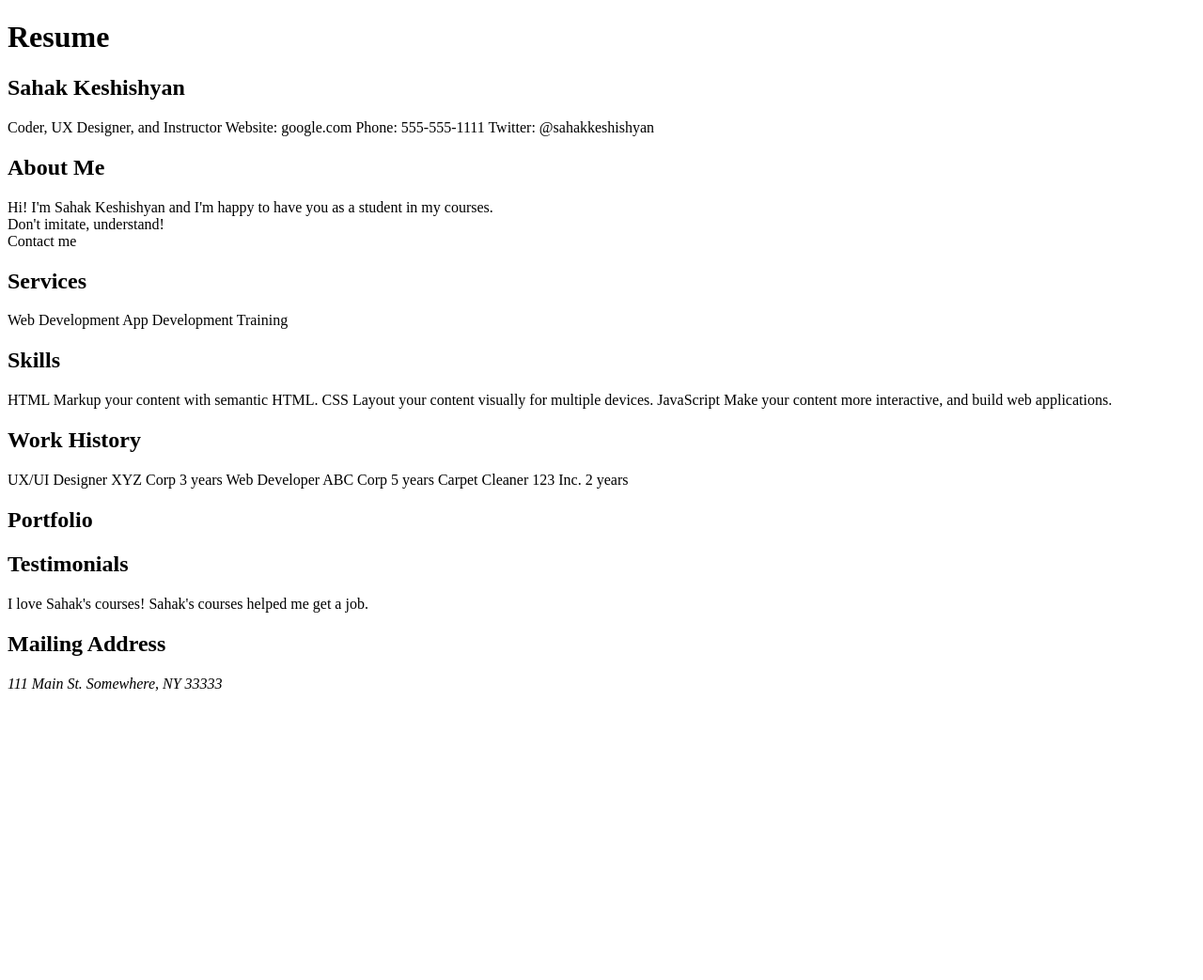
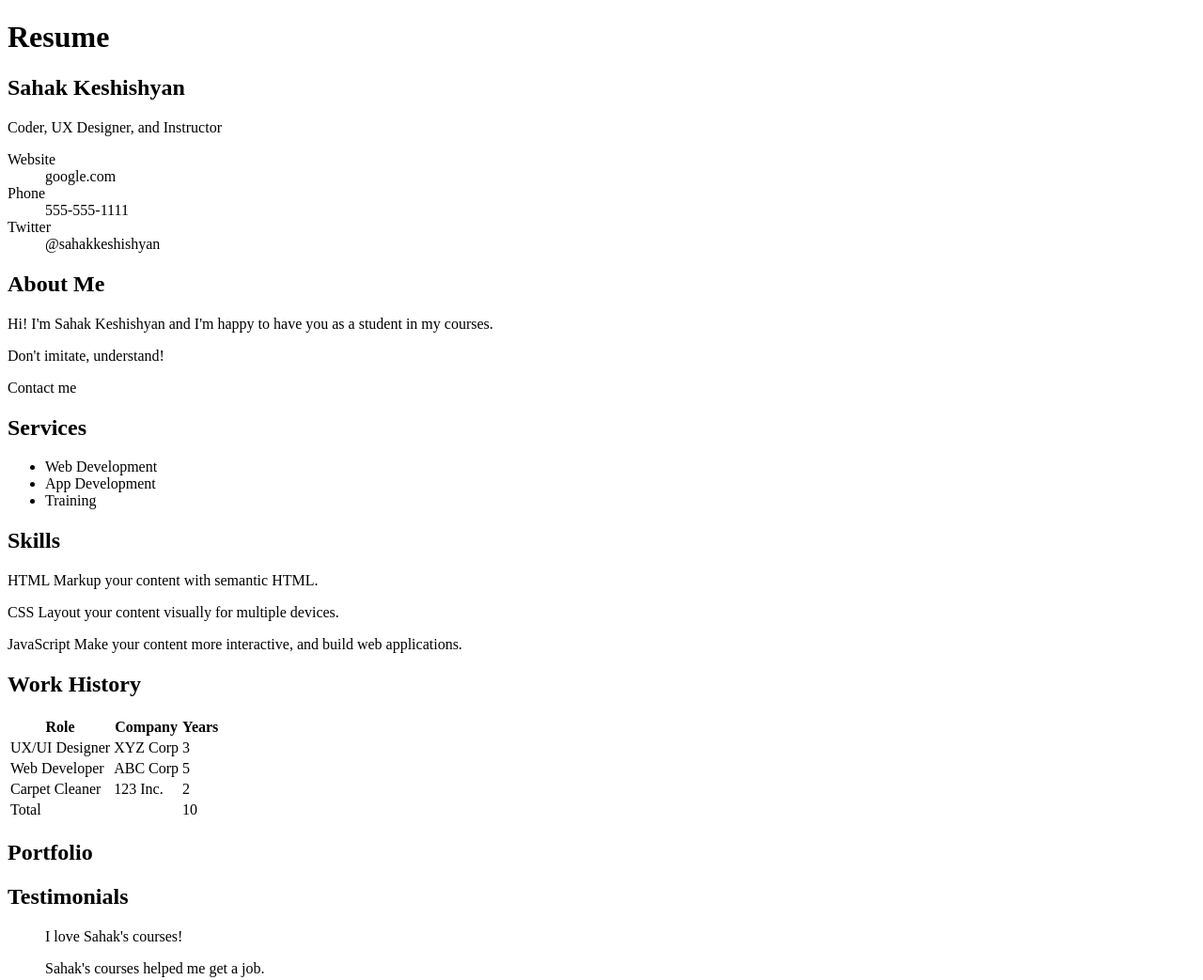
Before and after one commit to SahakKDev/resume-semantic-html, a plain HTML site: page index.html in a window 1280 px wide. Shown: the top 1043 px of the page at 94% size. Before the commit the page ends 800 px from the top, so only its background shows below. Drawn offline with Linux system fonts and the light colour scheme.

Commit message:
adding associated lists, table and unordered lists

```diff
--- a/index.html
+++ b/index.html
@@ -12,18 +12,28 @@
 
   <section>
     <h2>Sahak Keshishyan</h2>
+    <p>
       Coder, UX Designer, and Instructor
-    Website: google.com
-    Phone: 555-555-1111
-    Twitter: @sahakkeshishyan
+    </p>
+    <dl>
+      <dt>Website</dt>
+      <dd>google.com</dd>
+      <dt>Phone</dt>
+      <dd>555-555-1111</dd>
+      <dt>Twitter</dt>
+      <dd>@sahakkeshishyan</dd>
+    </dl>
   </section>
 
   <article>
     <header>
       <h2>About Me</h2>
     </header>
+    <p>
       Hi! I'm Sahak Keshishyan and I'm happy to have you as a student in my
-    courses. <aside>Don't imitate, understand!</aside>
+      courses.
+    <aside>Don't imitate, understand!</aside>
+    </p>
     <footer>
       Contact me
     </footer>
@@ -31,34 +41,63 @@
 
   <section>
     <h2>Services</h2>
-    Web Development
-    App Development
-    Training
+    <ul>
+      <li>Web Development</li>
+      <li>App Development</li>
+      <li>Training</li>
+    </ul>
   </section>
 
   <section>
     <h2>Skills</h2>
+    <p>
       HTML
       Markup your content with semantic HTML.
+    </p>
+    <p>
       CSS
       Layout your content visually for multiple devices.
+    </p>
+    <p>
       JavaScript
       Make your content more interactive, and build web applications.
+    </p>
   </section>
 
   <section>
     <h2>Work History</h2>
-    UX/UI Designer
-    XYZ Corp
-    3 years
-
-    Web Developer
-    ABC Corp
-    5 years
-
-    Carpet Cleaner
-    123 Inc.
-    2 years
+    <table>
+      <thead>
+        <tr>
+          <th>Role</th>
+          <th>Company</th>
+          <th>Years</th>
+        </tr>
+      </thead>
+      <tbody>
+        <tr>
+          <td>UX/UI Designer</td>
+          <td>XYZ Corp</td>
+          <td>3</td>
+        </tr>
+        <tr>
+          <td>Web Developer</td>
+          <td>ABC Corp</td>
+          <td>5</td>
+        </tr>
+        <tr>
+          <td>Carpet Cleaner</td>
+          <td>123 Inc.</td>
+          <td>2</td>
+        </tr>
+      </tbody>
+      <tfoot>
+        <tr>
+          <td colspan="2">Total</td>
+          <td>10</td>
+        </tr>
+      </tfoot>
+    </table>
   </section>
 
   <section>
@@ -67,8 +106,12 @@
 
   <section>
     <h2>Testimonials</h2>
-    I love Sahak's courses!
-    Sahak's courses helped me get a job.
+    <blockquote>
+      <p>I love Sahak's courses!</p>
+    </blockquote>
+    <blockquote>
+      <p>Sahak's courses helped me get a job.</p>
+    </blockquote>
   </section>
 
   <section>
```
Lines whose indentation alone changed are shown as unchanged.
